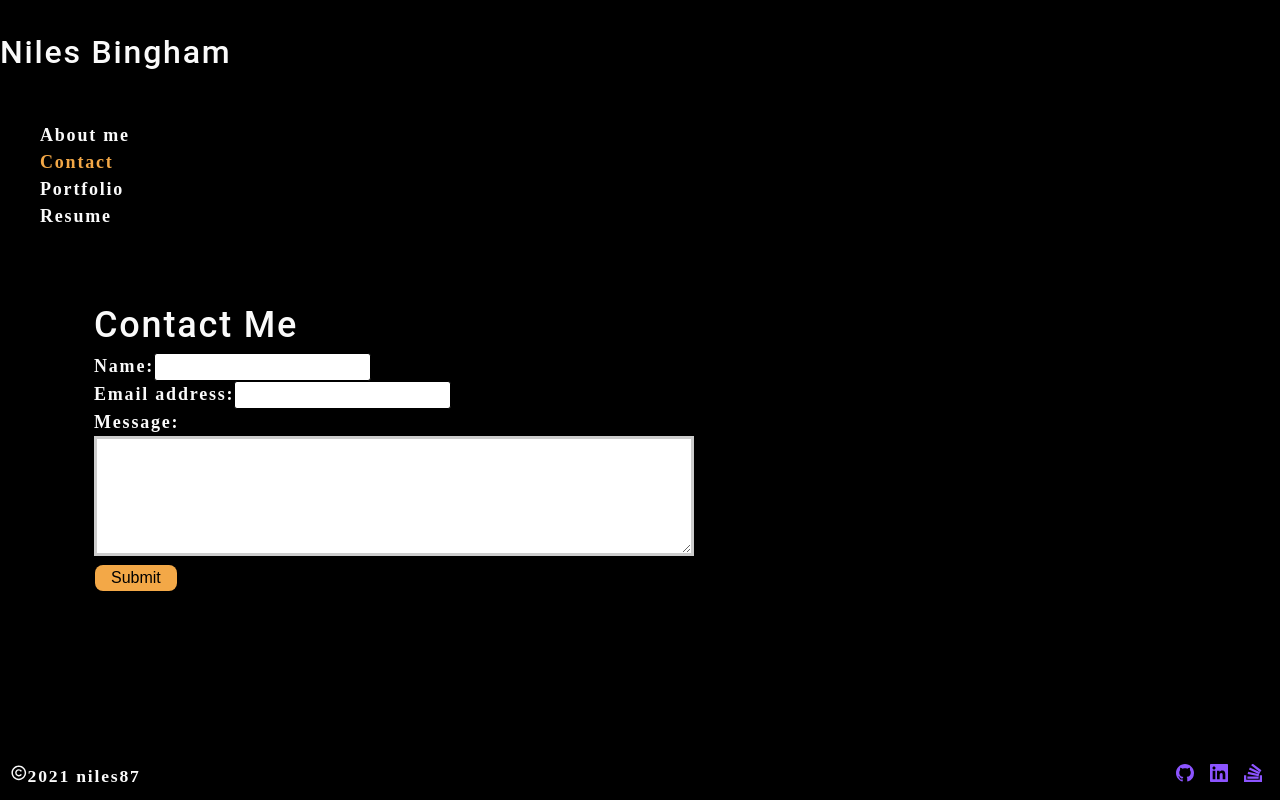
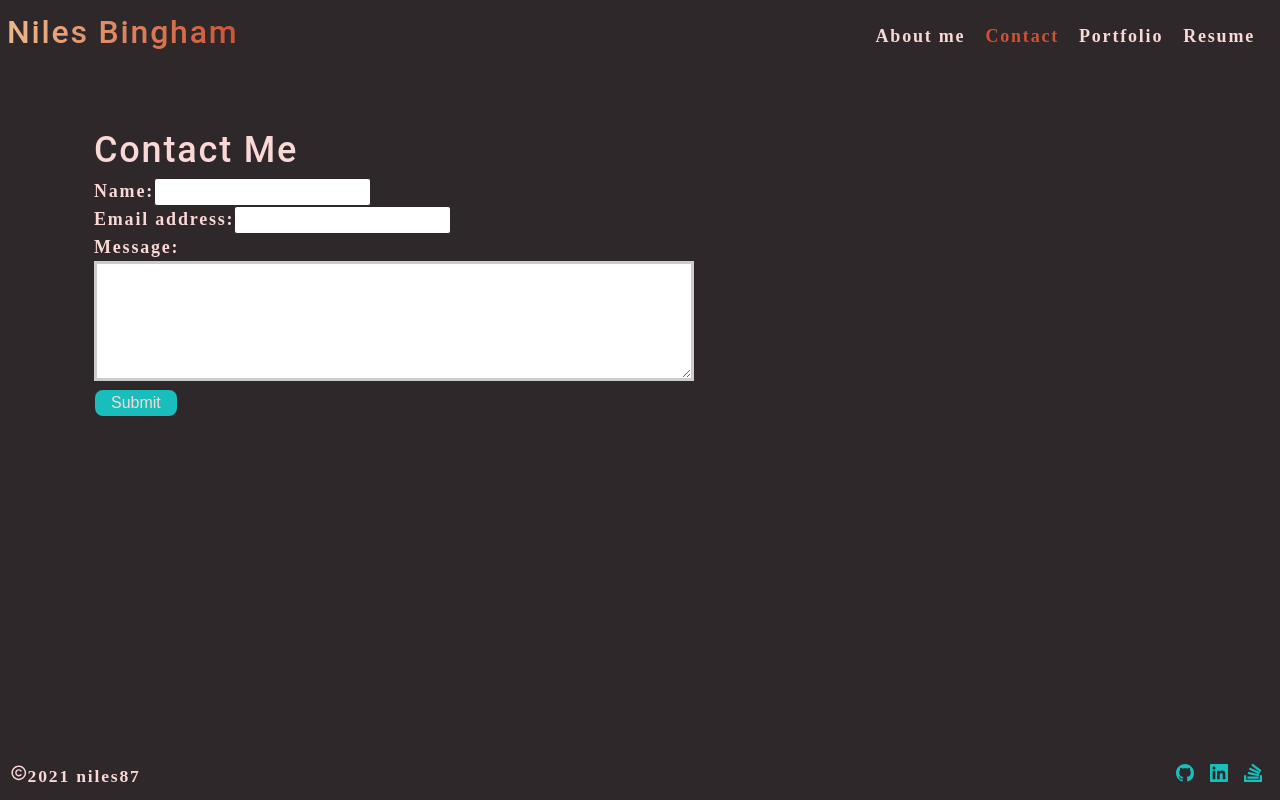
Before and after one commit to niles87/psychic-octo-port, a React (Create React App) app: page / in a window 1280 px wide. Both pictures are taken after a click on the item "Contact". Built offline with nearby package versions, Linux system fonts and the light colour scheme.

Commit message:
added styles to header component for final layout

```diff
--- a/src/components/Header/index.js
+++ b/src/components/Header/index.js
@@ -3,7 +3,7 @@ import Nav from '../Nav';
 
 const Header = (props) => {
   return (
-    <header>
+    <header className='flex-row space-between'>
       <a href='/'>
         <h2>Niles Bingham</h2>
       </a>
--- a/src/index.css
+++ b/src/index.css
@@ -4,12 +4,13 @@ main {
   padding: 50px 30px;
 }
 :root {
-  --primary: #8c54ff;
-  --secondary: #f3a847;
-  --tertiary: #b12704;
-  --light: #fafafa;
-  --dark: #000000;
+  --primary: #17bebb;
+  --secondary: #cd5334;
+  --tertiary: #edb88b;
+  --light: #fad8d6;
+  --dark: #2e282a;
   --darker: #111111;
+  --gradient: linear-gradient(to right, #edb88b, #cd5334);
   --error: rgb(228, 46, 1);
   --spacing-one: calc(1rem * 0.5);
   --spacing-two: calc(1rem);
@@ -55,6 +56,9 @@ h1 {
 
 h2 {
   font-size: 2rem;
+  background: var(--gradient);
+  -webkit-background-clip: text;
+  -webkit-text-fill-color: transparent;
 }
 
 h3 {
@@ -91,6 +95,7 @@ a:hover {
 
 header {
   background: var(--dark);
+  padding: 5px;
 }
 
 header a {
@@ -106,7 +111,8 @@ button {
   outline: none;
   cursor: pointer;
   margin: 0 1px;
-  background-color: var(--secondary);
+  background-color: var(--primary);
+  color: var(--light);
 }
 
 button:hover {
@@ -154,6 +160,8 @@ nav a:hover {
 
 nav li {
   cursor: pointer;
+  display: inline-block;
+  margin-right: 20px;
 }
 
 textarea {
@@ -204,63 +212,6 @@ footer div a {
   justify-content: flex-end;
 }
 
-.mx-1 {
-  margin-right: var(--spacing-one);
-  margin-left: var(--spacing-one);
-}
-
-.mx-2 {
-  margin-right: var(--spacing-two);
-  margin-left: var(--spacing-two);
-}
-
-.my-1 {
-  margin-top: var(--spacing-one);
-  margin-bottom: var(--spacing-one);
-}
-
-.my-2 {
-  margin-top: var(--spacing-two);
-  margin-bottom: var(--spacing-two);
-}
-
-.my-5 {
-  margin-top: var(--spacing-five);
-  margin-bottom: var(--spacing-five);
-}
-
-.px-1 {
-  padding-right: var(--spacing-one);
-  padding-left: var(--spacing-one);
-}
-
-.px-2 {
-  padding-right: var(--spacing-two);
-  padding-left: var(--spacing-two);
-}
-
-.py-1 {
-  padding-top: var(--spacing-one);
-  padding-bottom: var(--spacing-one);
-}
-
-.py-2 {
-  padding-top: var(--spacing-two);
-  padding-bottom: var(--spacing-two);
-}
-
-.card {
-  width: 25%;
-  text-align: center;
-}
-
-.img-thumbnail {
-  width: auto;
-  height: 300px;
-  margin-bottom: 50px;
-  cursor: pointer;
-}
-
 a {
   border-radius: 5px;
   color: var(--primary);
@@ -268,6 +219,10 @@ a {
   padding: 2px 4px;
   margin-left: -2px;
   margin-right: -2px;
+}
+
+.error-text {
+  color: var(--error);
 }
 
 .active {
```
